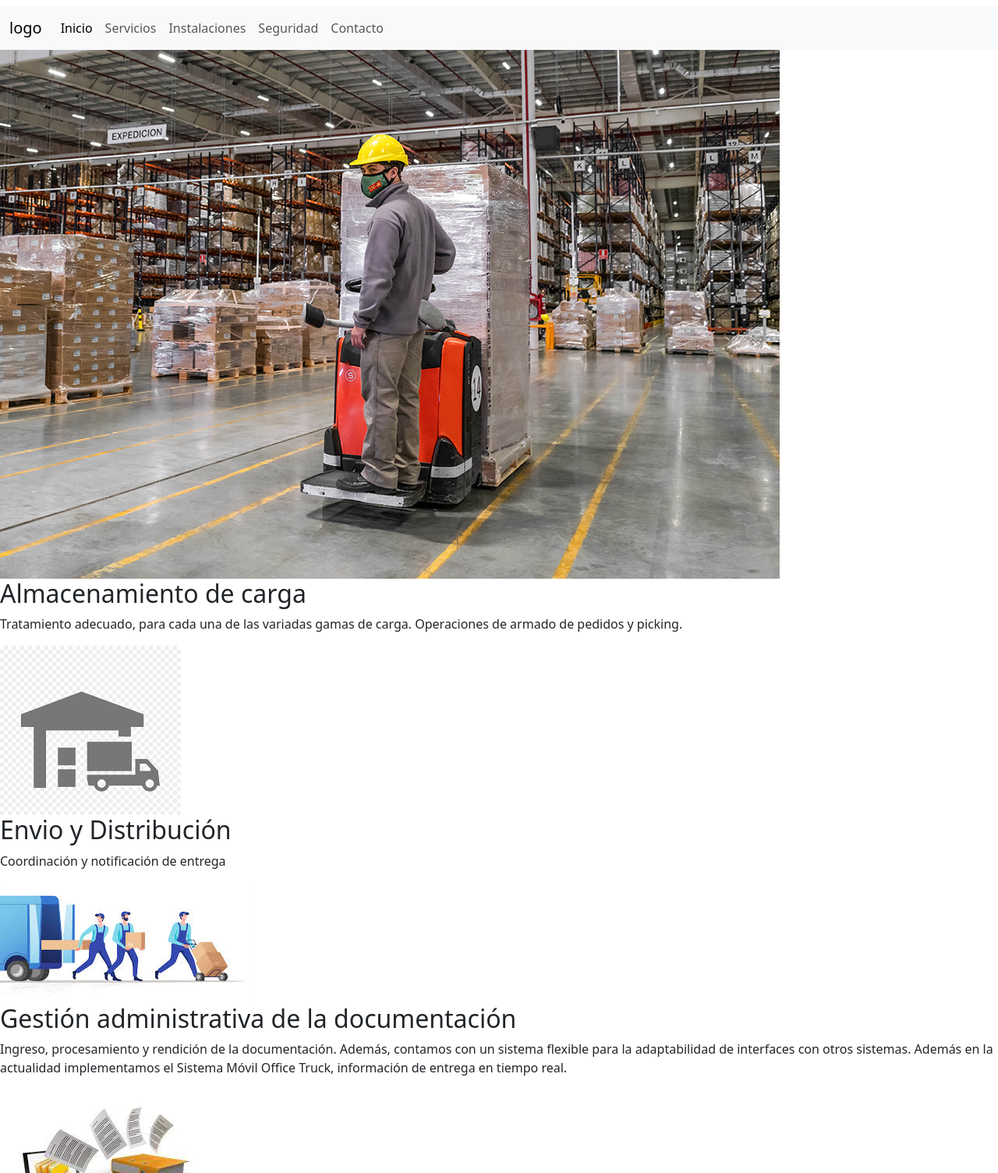
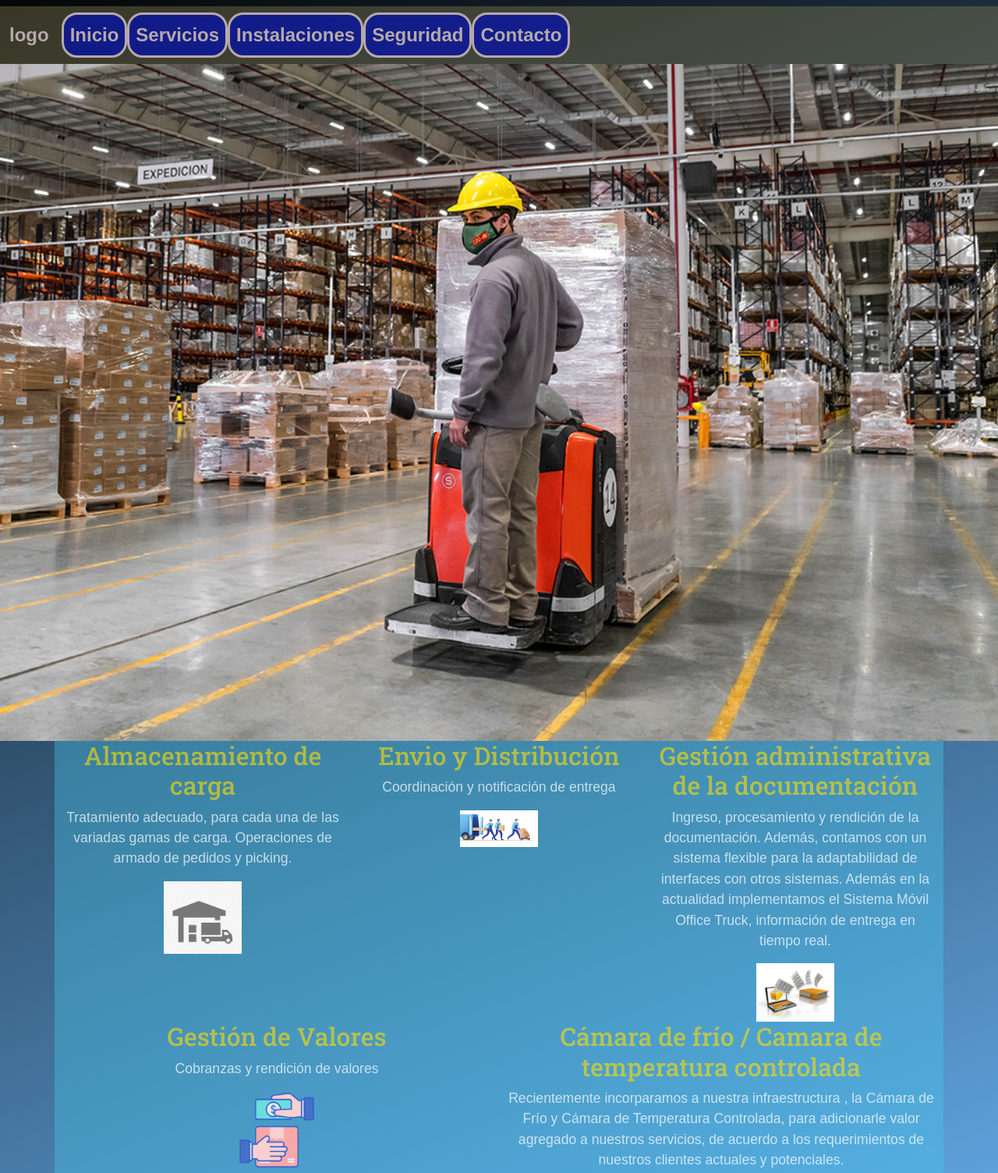
Before and after one commit to fgambertoglio/ne, a plain HTML site: page index.html in a window 1280 px wide. Shown: the top 1504 px of the page at 78% size. Drawn offline with nearby package versions, Linux system fonts and the light colour scheme.

Commit message:
agregando secciones

```diff
--- a/index.html
+++ b/index.html
@@ -20,13 +20,22 @@
     <!-- ======================= MI HOJA DE ESTILOS ====================== -->
     <link rel="stylesheet" href="css/style.css" />
     <!-- ======================= FIN MI HOJA DE ESTILOS ====================== -->
+<!-- ========================== INICIO IMPORTACION GOOGLE FONTS ========================= -->
+    <link rel="preconnect" href="https://fonts.googleapis.com">
+<link rel="preconnect" href="https://fonts.gstatic.com" crossorigin>
+<link href="https://fonts.googleapis.com/css2?family=Roboto+Slab:wght@500&display=swap" rel="stylesheet">
+
+
+<!-- ========================== FIN IMPORTACION GOOGLE FONTS ========================= -->
+
   </head>
   <body>
 <H1></H1>
 
 <!-- ================================ INICIO BARRA DE NAVEGACION ======================= -->
-    <header class="navbar navbar-expand-lg bg-body-tertiary">
-      <div class="container-fluid">
+    <header id="nav" class="navbar navbar-expand-lg --bs-tertiary-bg sticky-top
+">
+      <div class="container-fluid ">
         <a class="navbar-brand" href="#">logo</a>
         <button
           class="navbar-toggler"
@@ -65,25 +74,27 @@
 <main>
 <!-- ================================= INICIO HERO IMG =========================================-->
 
-<img class="hero-img" src="/img/Planta-Tortuguitas-LOG-IN-FARMA.jpg" alt="">
+<img class="hero-img d-flex w-100" src="/img/Planta-Tortuguitas-LOG-IN-FARMA.jpg" alt="">
 
 <!-- ================================= FIN HERO IMG =========================================-->
 
 <!-- ================================= INICIO SERVICIOS ======================================= -->
 
-<section><article><h2>Almacenamiento de carga
+<section class="servicios container text-center"><div class="row"> <article class="col"><h2>Almacenamiento de carga
 </h2>
   <p>Tratamiento adecuado, para cada una de las variadas gamas de carga. Operaciones de armado de pedidos y picking.</p>
 <img class="img-servicios" src="/img/almacenamiento.png" alt="">
 </article>
-<article><h2>Envio y Distribución</h2>
+<article class="col"><h2>Envio y Distribución</h2>
   <p>Coordinación y notificación de entrega</p><img class="img-servicios" src="/img/entrega.jfif" alt="">
 </article>
-<article><h2>Gestión administrativa de la documentación</h2>
-  <p>Ingreso, procesamiento y rendición de la documentación. Además, contamos con un sistema flexible para la adaptabilidad de interfaces con otros sistemas. Además en la actualidad implementamos el Sistema Móvil Office Truck, información de entrega en tiempo real.</p><img class="img-servicios" src="/img/gestion de documentacion.jfif" alt="">
-  <article><h2>Gestión de Valores</h2><p>Cobranzas y rendición de valores</p><img class="img-servicios" src="/img/contrareembolso.png" alt=""></article>
-  <article><h2>Cámara de frío / Camara de temperatura controlada </h2><p>Recientemente incorparamos a nuestra infraestructura , la Cámara de Frío y Cámara de Temperatura Controlada, para adicionarle valor agregado a nuestros servicios, de acuerdo a los requerimientos de nuestros clientes actuales y potenciales.</p><img class="img-servicios" src="/img/camara de frio.png" alt=""></article>
-</article>
+<article class="col"><h2>Gestión administrativa de la documentación</h2>
+  <p>Ingreso, procesamiento y rendición de la documentación. Además, contamos con un sistema flexible para la adaptabilidad de interfaces con otros sistemas. Además en la actualidad implementamos el Sistema Móvil Office Truck, información de entrega en tiempo real.</p><img class="img-servicios" src="/img/gestion de documentacion.jfif" alt=""></div>
+
+  <div class="row">
+  <article class="col"><h2>Gestión de Valores</h2><p>Cobranzas y rendición de valores</p><img class="img-servicios" src="/img/contrareembolso.png" alt=""></article>
+  <article class="col"><h2>Cámara de frío / Camara de temperatura controlada </h2><p>Recientemente incorparamos a nuestra infraestructura , la Cámara de Frío y Cámara de Temperatura Controlada, para adicionarle valor agregado a nuestros servicios, de acuerdo a los requerimientos de nuestros clientes actuales y potenciales.</p><img class="img-servicios" src="/img/camara de frio.png" alt=""></article>
+</article></div>
 </section>
 
 <!-- ================================= FIN SERVICIOS ======================================= -->
--- a/scss/_base.scss
+++ b/scss/_base.scss
@@ -0,0 +1,17 @@
+html {
+  margin: 0;
+  padding: 0;
+}
+
+body {
+  background: -webkit-linear-gradient(
+    -21deg,
+    rgba(43, 139, 222, 0.64),
+    rgb(5, 6, 7)
+  );
+  background: linear-gradient(-21deg, rgba(43, 139, 222, 0.736), rgb(5, 6, 7));
+}
+.hero-img {
+  display: flex;
+  margin: auto;
+}
--- /dev/null
+++ b/scss/components/_header.scss
@@ -0,0 +1,30 @@
+#nav {
+  background-color: #857e5368;
+  a {
+    font-family: Arial, Helvetica, sans-serif;
+    font-weight: bold;
+    color: rgb(182, 169, 169);
+    font-size: 1.5rem;
+    &:hover {
+      color: #ffdd0099;
+    }
+  }
+  img {
+    height: 100px;
+  }
+  li {
+    border-style: solid;
+    border-radius: 20px;
+    border-color: rgb(182, 169, 169);
+    background-color: #010db1b1;
+    &:hover {
+      color: #ffdd00d4;
+
+      background-color: #47c8ef5e;
+    }
+  }
+  button {
+    border-color: rgb(182, 169, 169);
+    border-width: 3px;
+  }
+}
--- a/scss/components/_servicios.scss
+++ b/scss/components/_servicios.scss
@@ -1,3 +1,15 @@
 .img-servicios {
-  max-width: 50px;
+  max-width: 100px;
 }
+.servicios {
+  background-color: #47c8ef5e;
+  h2 {
+    color: #ffdd0099;
+    font-family: "Roboto Slab", serif;
+  }
+  p {
+    color: rgba(255, 255, 255, 0.71);
+    font-size: 1.1rem;
+    font-family: sans-serif, Arial, Helvetica;
+  }
+}
--- a/scss/main.scss
+++ b/scss/main.scss
@@ -1 +1,5 @@
+@import "./components/header";
+
+@import "./base";
+
 @import "./components/servicios";
```
Also changed, not shown: css/style.css, 1 other file.
